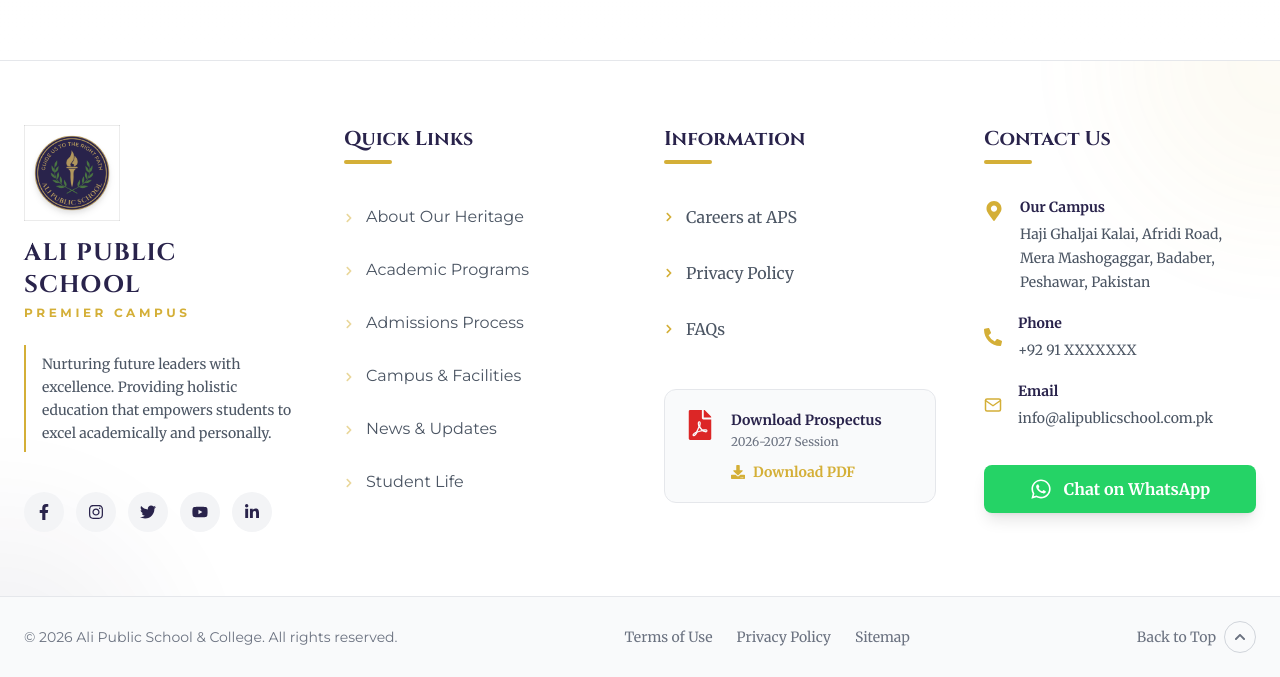
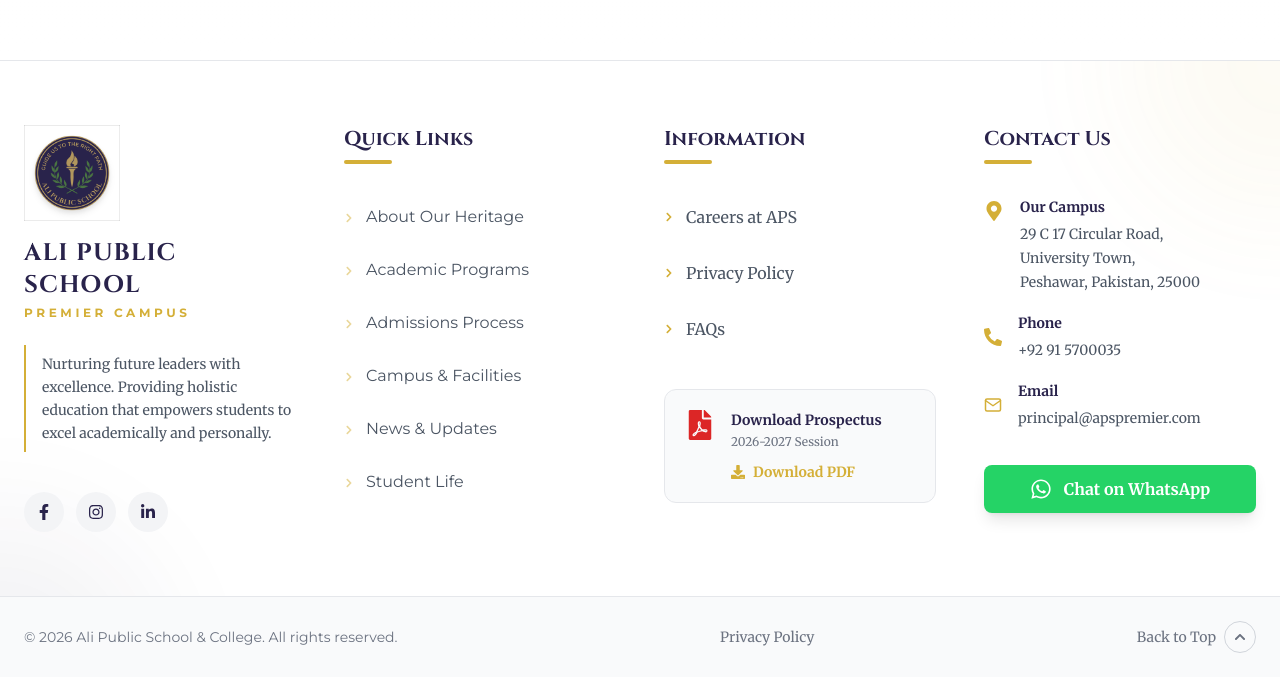
Before and after one commit to Scheeza-Ahmad/APS, a React (Vite) app: page /campuspage in a window 1280 px wide. Shown: the part 4238-4915 px from the top of the page. Built offline with nearby package versions, Linux system fonts and the light colour scheme.

Commit message:
footer done

```diff
--- a/src/components/Footer.jsx
+++ b/src/components/Footer.jsx
@@ -69,8 +69,6 @@
               {[
                 { icon: FaFacebookF, href: '#' },
                 { icon: FaInstagram, href: '#' },
-                { icon: FaTwitter, href: '#' },
-                { icon: FaYoutube, href: '#' },
                 { icon: FaLinkedinIn, href: '#' }
               ].map((social, idx) => (
                 <a
@@ -184,9 +182,9 @@
                   <span className="block text-primary font-bold text-sm mb-1">Our Campus</span>
                   <span className="text-gray-600 text-sm">
                     {/* Content from Doc [cite: 189-190] */}
-                    Haji Ghaljai Kalai, Afridi Road,<br />
-                    Mera Mashogaggar, Badaber,<br />
-                    Peshawar, Pakistan
+                    29 C 17 Circular Road,<br />
+                    University Town,<br />
+                    Peshawar, Pakistan, 25000
                   </span>
                 </div>
               </li>
@@ -198,8 +196,8 @@
                 <div>
                   <span className="block text-primary font-bold text-sm mb-1">Phone</span>
                   {/* Content from Doc [cite: 191] */}
-                  <a href="tel:+9291XXXXXXX" className="text-gray-600 hover:text-secondary text-sm transition-colors duration-300">
-                    +92 91 XXXXXXX
+                  <a href="tel:+92915700035" className="text-gray-600 hover:text-secondary text-sm transition-colors duration-300">
+                    +92 91 5700035
                   </a>
                 </div>
               </li>
@@ -211,8 +209,8 @@
                 <div>
                   <span className="block text-primary font-bold text-sm mb-1">Email</span>
                   {/* Content from Doc [cite: 192] */}
-                  <a href="mailto:info@alipublicschool.com.pk" className="text-gray-600 hover:text-secondary text-sm transition-colors duration-300">
-                    info@alipublicschool.com.pk
+                  <a href="mailto:principal@apspremier.com" className="text-gray-600 hover:text-secondary text-sm transition-colors duration-300">
+                    principal@apspremier.com
                   </a>
                 </div>
               </li>
@@ -220,7 +218,7 @@
               {/* WhatsApp Button */}
               <li className="pt-4">
                 <a
-                  href="https://wa.me/923001234567"
+                  href="https://wa.me/923408700002"
                   target="_blank"
                   rel="noreferrer"
                   className="flex items-center justify-center gap-3 w-full bg-[#25D366] text-white font-bold py-3 px-6 rounded-lg hover:bg-[#20bd5a] transition-all duration-300 shadow-lg hover:shadow-xl"
@@ -245,7 +243,7 @@
             </div>
 
             <div className="flex flex-wrap justify-center gap-6">
-              {['Terms of Use', 'Privacy Policy', 'Sitemap'].map((item) => (
+              {[ 'Privacy Policy'].map((item) => (
                 <Link
                   key={item}
                   to={`/${item.toLowerCase().replace(' ', '')}`}
--- a/src/pages/CampusPage.jsx
+++ b/src/pages/CampusPage.jsx
@@ -457,7 +457,7 @@
           </div>
           <div className="md:w-2/3 p-8 mx-auto">
             <iframe
-              src="https://www.google.com/maps/embed?pb=!1m18!1m12!1m3!1d3441.128177958449!2d71.5126!3d34.0123!2m3!1f0!2f0!3f0!3m2!1i1024!2i768!4f13.1!3m3!1m2!1s0x38d92721e8a9b3f3%3A0xabcdef1234567890!2sUniversity%20Town%2C%20Peshawar!5e0!3m2!1sen!2s!4v1600000000000!5m2!1sen!2s"
+              src="https://www.google.com/maps/dir//29+c,+17+Circular+Rd,+University+Town,+Peshawar,+Pakistan/@33.9921659,71.4982052,16z/data=!3m1!4b1!4m8!4m7!1m0!1m5!1m1!1s0x38d9173f6eecd563:0xcf1df657ef2ad020!2m2!1d71.4973898!2d33.9902319?entry=ttu&g_ep=EgoyMDI2MDIyNS4wIKXMDSoASAFQAw%3D%3D"
               width="100%"
               height="350"
               style={{ border: 0 }}
```
